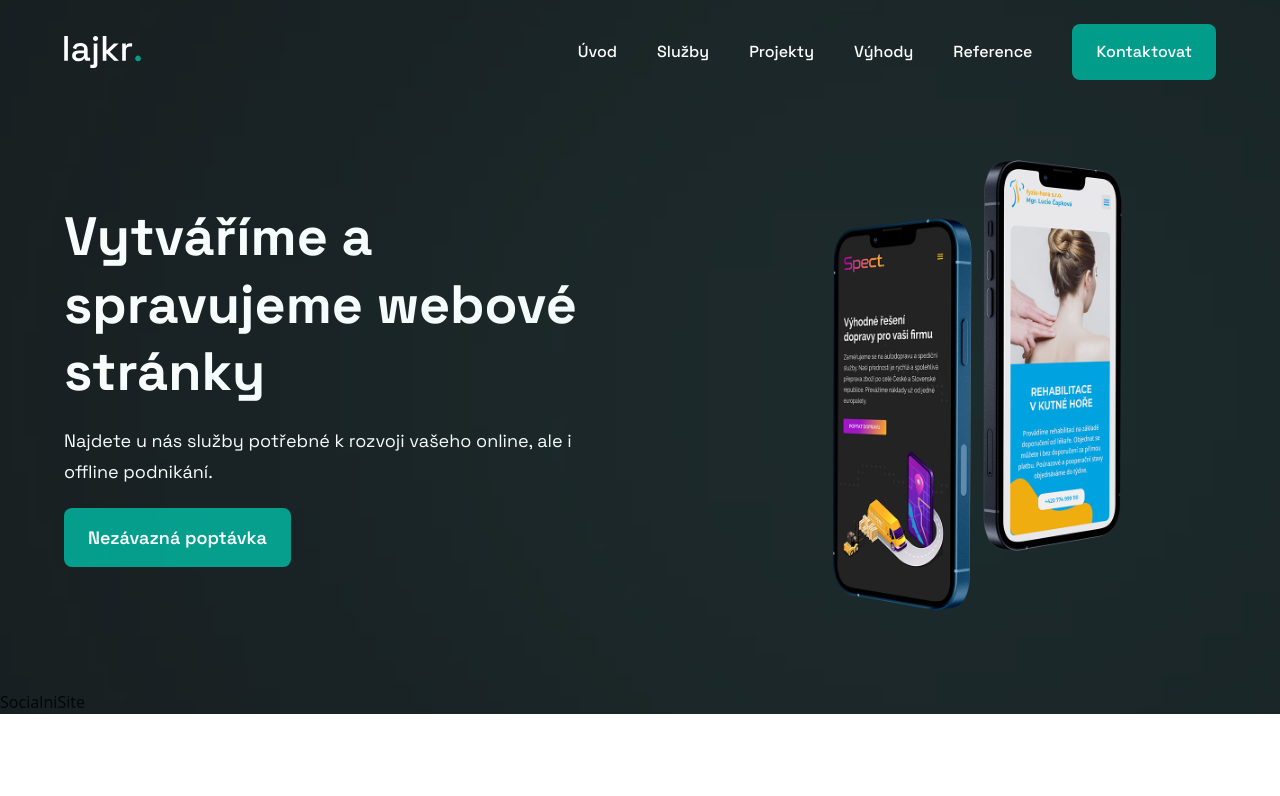
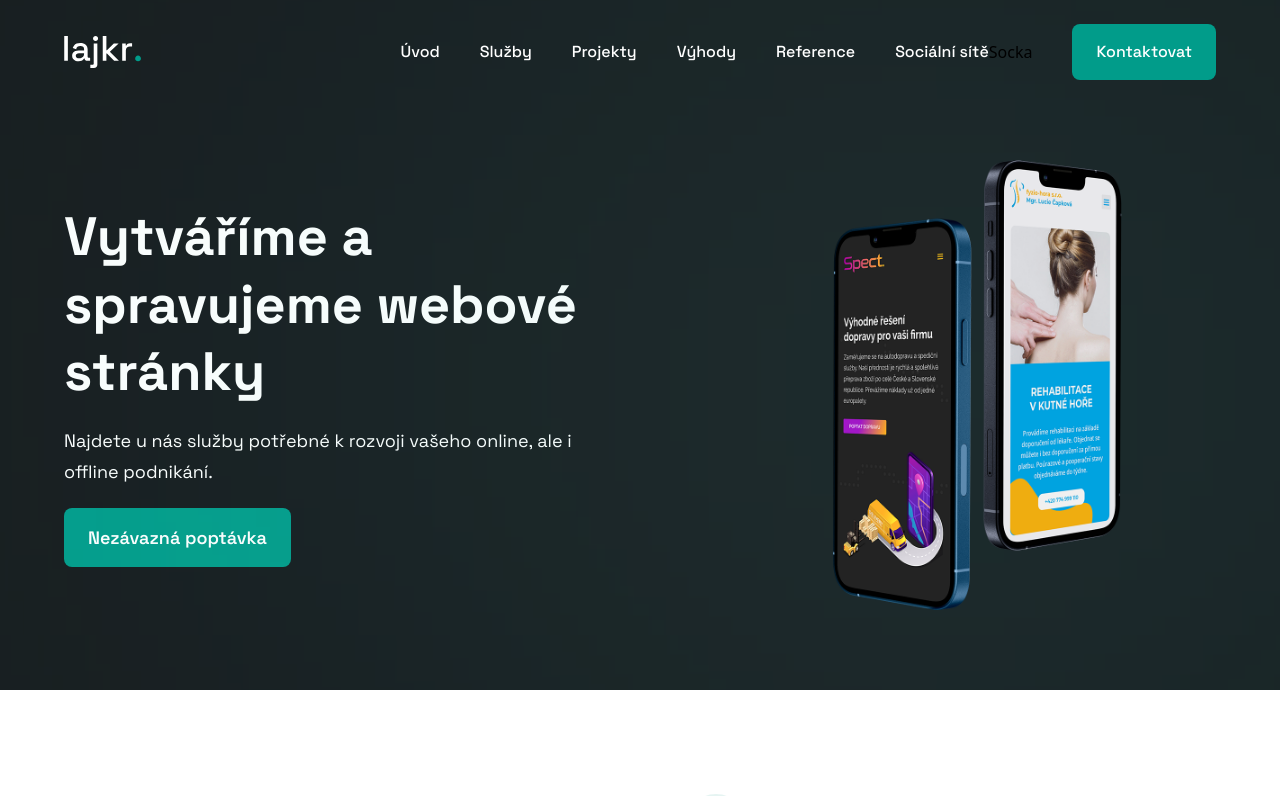
Before and after one commit to daniel-marek/lajkr-app, a React (Vite) app: page / in a window 1280 px wide. Shown: the top 796 px of the page. Built offline with nearby package versions, Linux system fonts and the light colour scheme.

Commit message:
navbar update

```diff
--- a/src/App.jsx
+++ b/src/App.jsx
@@ -34,9 +34,7 @@ const App = () => {
         <div className={`${styles.boxWidth}`}>
           <Hero />
 
-          <Routes>
-            <Route path="/" element={<SocialniSite/>} />
-          </Routes>
+
 
         </div>
       </div>
@@ -45,11 +43,15 @@ const App = () => {
 
     <div className={`bg-white ${styles.paddingX} ${styles.flexStart}`}>
       <div className={`${styles.boxWidth}`}>
+        <Routes>
+          <Route path="/socialni-site" element={<SocialniSite/>} />
+        </Routes>
         <Service />
         <Portfolio />
         <Benefit />
         <Reference />
         <Contact />
+        <SocialniSite />
       </div>
     </div>
 
--- a/src/components/Navbar.jsx
+++ b/src/components/Navbar.jsx
@@ -9,9 +9,9 @@ const Navbar = () => {
 
   return (
     <nav className={`w-full flex py-6 justify-between items-center z-[100]`}>
-      <a href='#uvod'>
+      <Link to='/'>
         <img src={logoWhite} alt="lajkr" className='h-[32px]'/>
-      </a>
+      </Link>
 
       <ul className='list-none sm:flex hidden justify-end items-center flex-1'>
         {navLinks.map((nav, index) => (
@@ -24,6 +24,7 @@ const Navbar = () => {
             </a>
           </li>
         ))}
+          <CustomLink  to="/socialni-site">Socka</CustomLink>
       </ul>
       <Button link="#kontakt" styles="text-base !font-medium ml-10 hover:bg-[#056A5E] hidden sm:flex" text="Kontaktovat"/>
 
@@ -63,4 +64,17 @@ const Navbar = () => {
   )
 }
 
+const CustomLink = ({ to, children, ...props}) => {
+  const path = window.location.pathname
+
+  return (
+    <li className={ path === to ? "active" : ""}>
+      <Link to={to} {...props}>
+        {children}
+      </Link>
+
+    </li>
+  )
+}
+
 export default Navbar
--- a/src/constants/index.js
+++ b/src/constants/index.js
@@ -20,6 +20,10 @@ export const navLinks = [
   {
     id: "reference",
     title: "Reference",
+  },
+  {
+    id: "socialni-site",
+    title: "Sociální sítě",
   },
 ];
 
```
